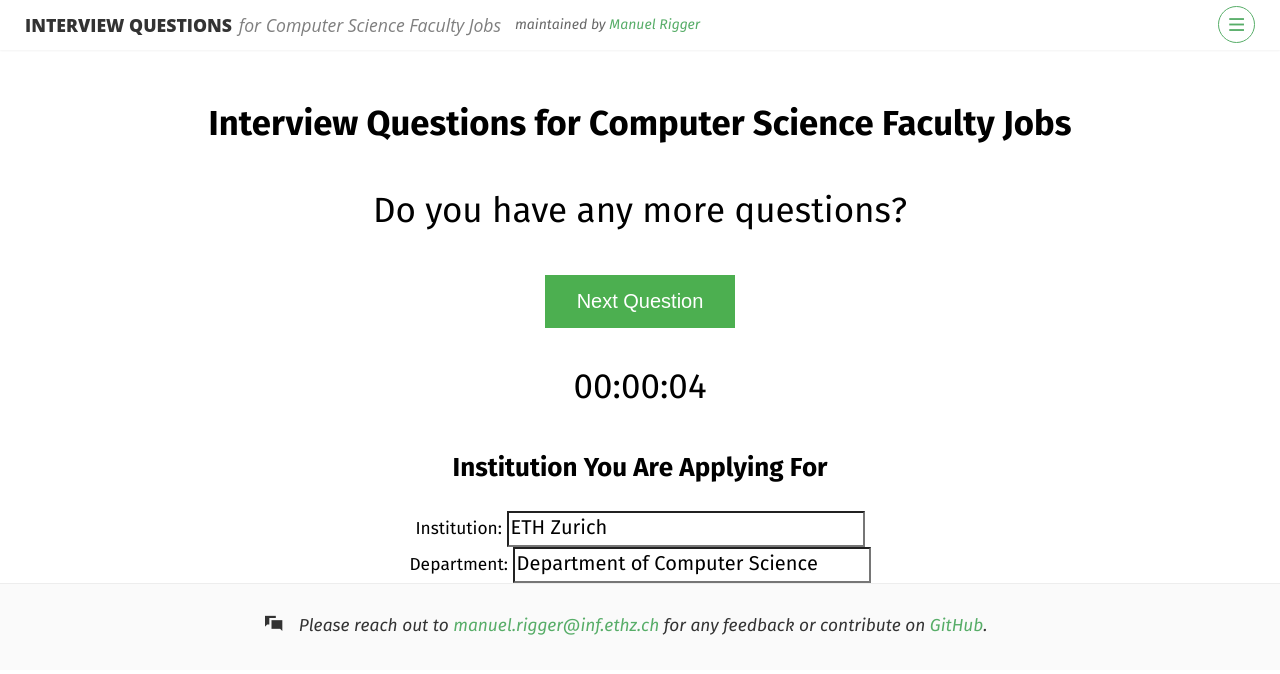
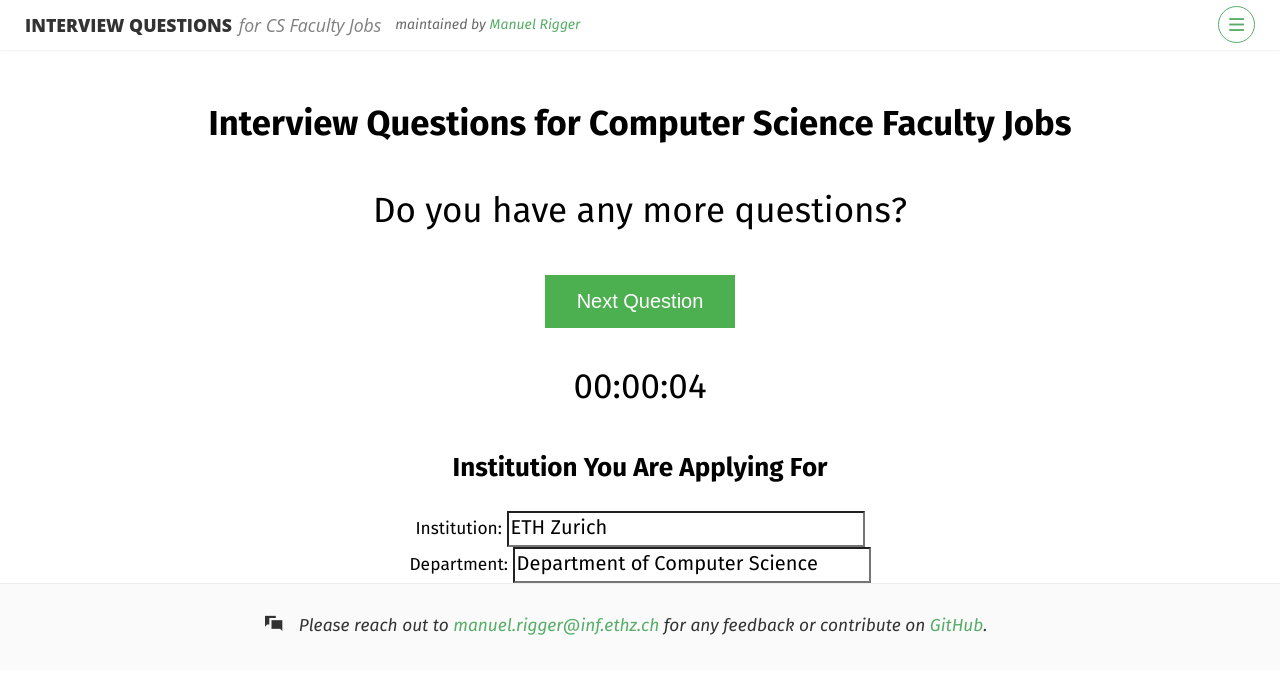
Before and after one commit to csfaculty/csfaculty.github.io, a Jekyll site: the page built from index.html, in a window 1280 px wide. Shown: the top 674 px of the page. Built offline with Jekyll 4.4.1, drawn with Linux system fonts in a browser that asks for light colours; some web fonts are replaced.

Commit message:
Abbreviate the title for a better experience on mobile apps

```diff
--- a/_config.yml
+++ b/_config.yml
@@ -26,7 +26,7 @@ title: Interview Questions for Computer Science Faculty Jobs  # Appears in the w
 
 # Enter below the headtitle of your weblog/website
 #    | It appears on the main navigation bar. You can use <span></span> to nicely fade out some part of it
-maintitle: Interview Questions <span>for Computer Science Faculty Jobs</span>
+maintitle: Interview Questions <span>for CS Faculty Jobs</span>
 
 
 # Enter below a short description that will sit next to your head title. (keep it short)
```
